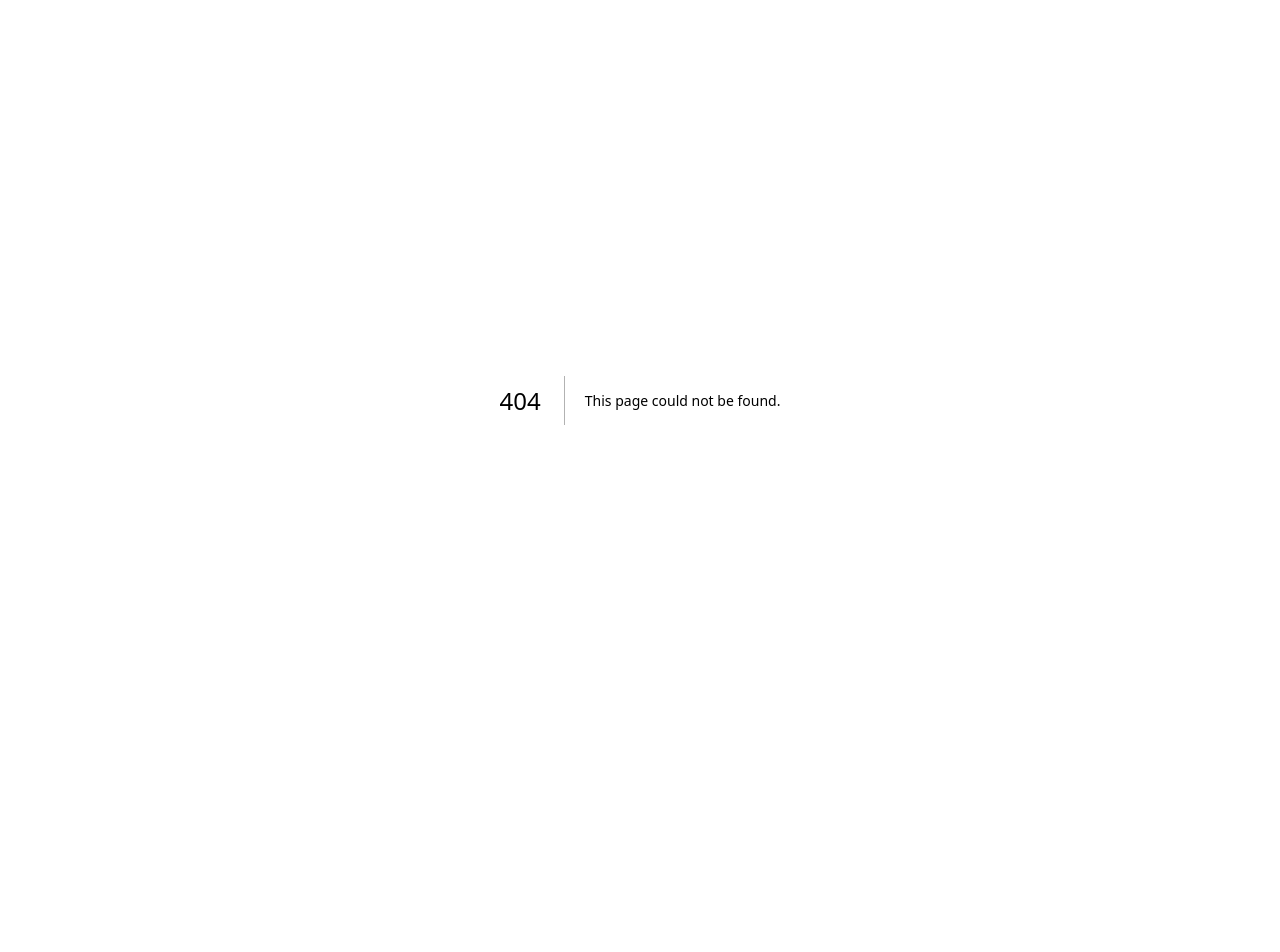
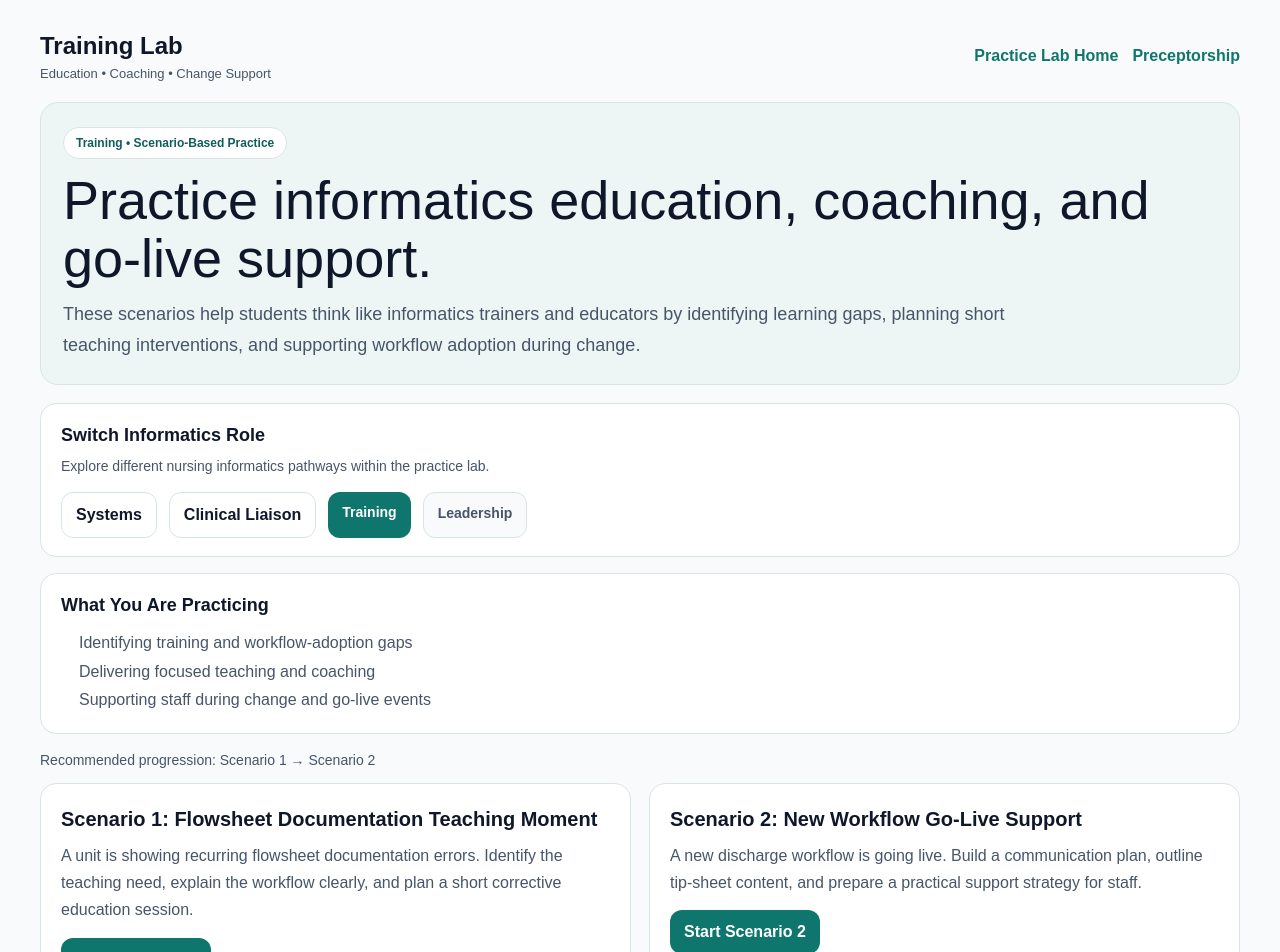
Before and after one commit to bamao33-hub/nursebridge-web, a Next.js app: page /practice-lab/training in a window 1280 px wide. Before the commit this address had no page. Shown: the top 952 px of the page. Before the commit the page ends 800 px from the top, so only its background shows below. Built offline with nearby package versions, Linux system fonts and the light colour scheme.

Commit message:
Create page.tsx

```diff
--- /dev/null
+++ b/app/practice-lab/training/page.tsx
@@ -0,0 +1,239 @@
+import Link from "next/link";
+
+const COLORS = {
+  text: "#0f172a",
+  muted: "#475569",
+  border: "#d7e6e3",
+  soft: "#eef6f5",
+  teal: "#0f766e",
+  tealDark: "#115e59",
+};
+
+const primaryButtonStyle: React.CSSProperties = {
+  display: "inline-block",
+  textDecoration: "none",
+  background: COLORS.teal,
+  color: "#ffffff",
+  fontWeight: 800,
+  padding: "10px 14px",
+  borderRadius: 12,
+};
+
+const secondaryButtonStyle: React.CSSProperties = {
+  display: "inline-block",
+  textDecoration: "none",
+  background: "#ffffff",
+  color: COLORS.text,
+  fontWeight: 800,
+  padding: "10px 14px",
+  borderRadius: 12,
+  border: `1px solid ${COLORS.border}`,
+};
+
+const cardStyle: React.CSSProperties = {
+  border: `1px solid ${COLORS.border}`,
+  borderRadius: 16,
+  background: "#ffffff",
+  padding: 20,
+};
+
+const sectionStyle: React.CSSProperties = {
+  border: `1px solid ${COLORS.border}`,
+  borderRadius: 16,
+  background: "#ffffff",
+  padding: "18px 20px",
+  marginBottom: 16,
+};
+
+export default function TrainingLabPage() {
+  return (
+    <main style={{ background: "#f8fafb", minHeight: "100vh", color: COLORS.text }}>
+      <div
+        style={{
+          maxWidth: 1240,
+          margin: "0 auto",
+          padding: "28px 20px 48px",
+        }}
+      >
+        <div
+          style={{
+            display: "flex",
+            justifyContent: "space-between",
+            gap: 16,
+            flexWrap: "wrap",
+            alignItems: "center",
+            marginBottom: 18,
+          }}
+        >
+          <div>
+            <div style={{ fontWeight: 800, fontSize: 24 }}>Training Lab</div>
+            <div style={{ color: COLORS.muted, fontSize: 13 }}>
+              Education • Coaching • Change Support
+            </div>
+          </div>
+
+          <div style={{ display: "flex", gap: 14, flexWrap: "wrap" }}>
+            <Link href="/practice-lab" style={{ textDecoration: "none", color: COLORS.teal, fontWeight: 700 }}>
+              Practice Lab Home
+            </Link>
+            <Link href="/preceptorship" style={{ textDecoration: "none", color: COLORS.teal, fontWeight: 700 }}>
+              Preceptorship
+            </Link>
+          </div>
+        </div>
+
+        <section
+          style={{
+            border: `1px solid ${COLORS.border}`,
+            borderRadius: 18,
+            background: COLORS.soft,
+            padding: "24px 22px",
+            marginBottom: 18,
+          }}
+        >
+          <div
+            style={{
+              display: "inline-flex",
+              padding: "6px 12px",
+              borderRadius: 999,
+              border: `1px solid ${COLORS.border}`,
+              background: "#ffffff",
+              color: COLORS.tealDark,
+              fontSize: 12,
+              fontWeight: 800,
+              marginBottom: 12,
+            }}
+          >
+            Training • Scenario-Based Practice
+          </div>
+
+          <h1
+            style={{
+              fontSize: "clamp(30px, 5vw, 54px)",
+              lineHeight: 1.08,
+              margin: "0 0 12px 0",
+            }}
+          >
+            Practice informatics education, coaching, and go-live support.
+          </h1>
+
+          <p
+            style={{
+              margin: 0,
+              color: COLORS.muted,
+              fontSize: 18,
+              lineHeight: 1.7,
+              maxWidth: 980,
+            }}
+          >
+            These scenarios help students think like informatics trainers and educators by
+            identifying learning gaps, planning short teaching interventions, and supporting
+            workflow adoption during change.
+          </p>
+        </section>
+
+        <section style={sectionStyle}>
+          <div style={{ fontWeight: 800, fontSize: 18, marginBottom: 6 }}>
+            Switch Informatics Role
+          </div>
+          <div style={{ color: COLORS.muted, fontSize: 14, lineHeight: 1.6, marginBottom: 14 }}>
+            Explore different nursing informatics pathways within the practice lab.
+          </div>
+
+          <div style={{ display: "flex", gap: 12, flexWrap: "wrap" }}>
+            <Link href="/practice-lab" style={secondaryButtonStyle}>
+              Systems
+            </Link>
+
+            <Link href="/practice-lab/liaison" style={secondaryButtonStyle}>
+              Clinical Liaison
+            </Link>
+
+            <div
+              style={{
+                padding: "10px 14px",
+                borderRadius: 12,
+                background: COLORS.teal,
+                color: "#ffffff",
+                fontWeight: 800,
+                fontSize: 14,
+              }}
+            >
+              Training
+            </div>
+
+            <div
+              style={{
+                padding: "10px 14px",
+                borderRadius: 12,
+                border: `1px solid ${COLORS.border}`,
+                background: "#f8fafb",
+                color: COLORS.muted,
+                fontWeight: 700,
+                fontSize: 14,
+              }}
+            >
+              Leadership
+            </div>
+          </div>
+        </section>
+
+        <section style={sectionStyle}>
+          <div style={{ fontWeight: 800, fontSize: 18, marginBottom: 8 }}>
+            What You Are Practicing
+          </div>
+
+          <ul style={{ margin: "10px 0 0 18px", color: COLORS.muted, lineHeight: 1.8 }}>
+            <li>Identifying training and workflow-adoption gaps</li>
+            <li>Delivering focused teaching and coaching</li>
+            <li>Supporting staff during change and go-live events</li>
+          </ul>
+        </section>
+
+        <div style={{ color: COLORS.muted, fontSize: 14, marginBottom: 12 }}>
+          Recommended progression: Scenario 1 → Scenario 2
+        </div>
+
+        <div
+          style={{
+            display: "grid",
+            gridTemplateColumns: "repeat(auto-fit, minmax(320px, 1fr))",
+            gap: 18,
+          }}
+        >
+          <div style={cardStyle}>
+            <div style={{ fontWeight: 800, fontSize: 20, marginBottom: 8 }}>
+              Scenario 1: Flowsheet Documentation Teaching Moment
+            </div>
+            <div style={{ color: COLORS.muted, lineHeight: 1.7, marginBottom: 14 }}>
+              A unit is showing recurring flowsheet documentation errors. Identify the teaching
+              need, explain the workflow clearly, and plan a short corrective education session.
+            </div>
+
+            <div style={{ display: "flex", gap: 10, flexWrap: "wrap" }}>
+              <Link href="/practice-lab/training/scenario-1" style={primaryButtonStyle}>
+                Start Scenario 1
+              </Link>
+            </div>
+          </div>
+
+          <div style={cardStyle}>
+            <div style={{ fontWeight: 800, fontSize: 20, marginBottom: 8 }}>
+              Scenario 2: New Workflow Go-Live Support
+            </div>
+            <div style={{ color: COLORS.muted, lineHeight: 1.7, marginBottom: 14 }}>
+              A new discharge workflow is going live. Build a communication plan, outline
+              tip-sheet content, and prepare a practical support strategy for staff.
+            </div>
+
+            <div style={{ display: "flex", gap: 10, flexWrap: "wrap" }}>
+              <Link href="/practice-lab/training/scenario-2" style={primaryButtonStyle}>
+                Start Scenario 2
+              </Link>
+            </div>
+          </div>
+        </div>
+      </div>
+    </main>
+  );
+}
```
